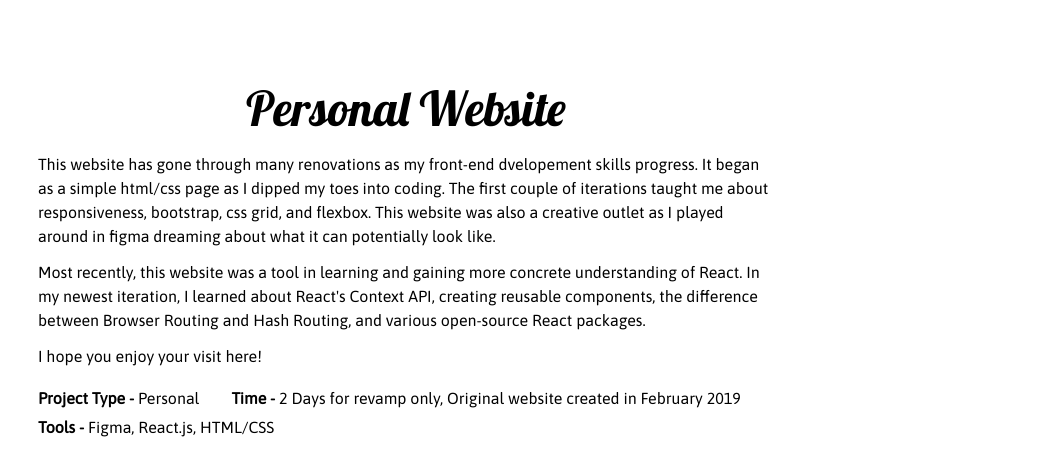
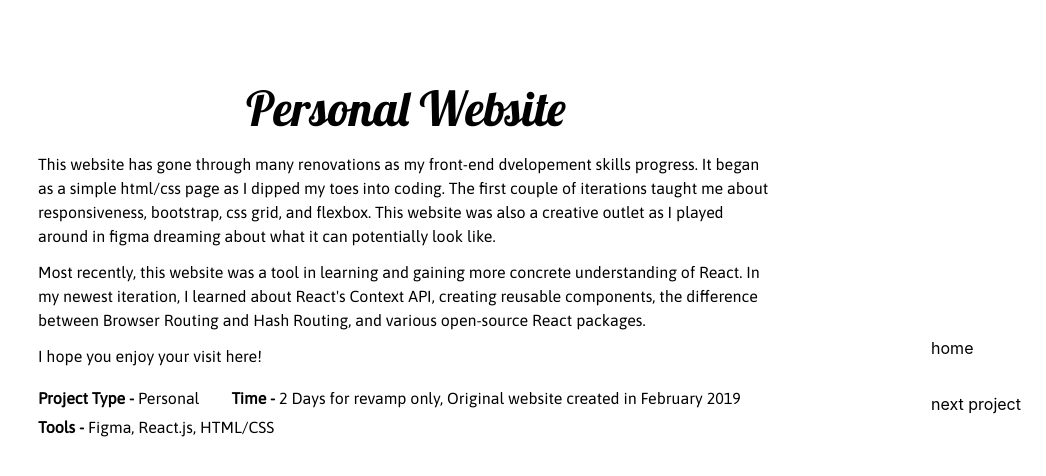
Before and after one commit to AnnelieseW/anneliesew.github.io, a React (Create React App) app: page /website-personal in a window 1280 px wide. Shown: the top 476 px of the page, without its empty margins (234-1280 px from the left). Built offline with nearby package versions, Linux system fonts and the light colour scheme; what react-sizeme would draw is missing.

Commit message:
dynamic navigation for project page (#36)

```diff
--- a/package.json
+++ b/package.json
@@ -15,6 +15,7 @@
     "react-router-dom": "^5.1.2",
     "react-router-hash-link": "^1.2.2",
     "react-scripts": "^3.3.0",
+    "react-scrollable-anchor": "^0.6.1",
     "react-sizeme": "^2.6.12",
     "react-stack-grid": "^0.7.1",
     "react-toggle": "^4.1.1",
--- a/src/App.js
+++ b/src/App.js
@@ -23,9 +23,9 @@ class App extends Component {
                     {/*<Router>*/}
                     <div>
                         <Router>
-                            <Route exact path={process.env.PUBLIC_URL + "/"} component = {Main}/>
-                             <Route  path={process.env.PUBLIC_URL + "/pomodoro-project"} component = {PomodoroProject}/>
-                             <Route  path={process.env.PUBLIC_URL + "/website-personal"} component = {WebsiteDescription}/>
+                            <Route exact path={"/"} component = {Main}/>
+                             <Route  path={"/pomodoro-project"} component = {PomodoroProject}/>
+                             <Route  path={"/website-personal"} component = {WebsiteDescription}/>
                         </Router>
                     </div>
                     {/*</Router>*/}
--- a/src/Components/Navigation/NavListComponent.js
+++ b/src/Components/Navigation/NavListComponent.js
@@ -1,4 +1,5 @@
 import React from "react";
+import {goToAnchor} from 'react-scrollable-anchor'
 
 class NavListComponent extends React.Component {
     render() {
--- a/src/Components/Navigation/Navigation.js
+++ b/src/Components/Navigation/Navigation.js
@@ -22,11 +22,11 @@ class Navigation extends React.Component {
         this.setState(prevState => {
             return { sideDrawerOpen: !prevState.sideDrawerOpen }
         })
-    }
+    };
 
     backdropClickHandler = () => {
         this.setState({ sideDrawerOpen: false })
-    }
+    };
 
     render() {
         let backdrop;
@@ -34,11 +34,11 @@ class Navigation extends React.Component {
 
         if (this.state.sideDrawerOpen) {
             backdrop = <Backdrop click={this.backdropClickHandler} />
-            sideDrawer = <SideDrawer navlist={this.props.theme == 'tech'? techNavList: planNavList} click={this.backdropClickHandler} />
+            sideDrawer = <SideDrawer navlist={this.props.list} />
         }
         return (
             <div style={{ height: '100%' }}>
-                <Toolbar navlist={this.props.theme == 'tech'? techNavList: planNavList} drawerClickHandler={this.drawerToggleClickHandler} />
+                <Toolbar navlist={this.props.list} drawerClickHandler={this.drawerToggleClickHandler} />
                 {sideDrawer}
                 {backdrop}
             </div>
--- a/src/Components/Navigation/NavigationList.js
+++ b/src/Components/Navigation/NavigationList.js
@@ -2,16 +2,16 @@ import React from "react";
 
 const landing = {
     text: "landing",
-    href:"#landing"
+    href:"/#landing"
 };
 const projectTech = {
     text: "projects",
-    href: "#project-component"
+    href: "/#project-component",
 };
 
 const aboutTech ={
     text: "about",
-    href: "#about"
+    href: "/#about"
 };
 
 export const techNavList = [
@@ -22,17 +22,17 @@ export const techNavList = [
 
 const planningHome ={
     text: "Home",
-    href: "#default-landing-block"
+    href: "/#default-landing-block"
 };
 
 const whyPlanning ={
     text: "Why",
-    href: "#why-plan"
+    href: "/#why-plan"
 };
 
 const Me ={
     text: "About",
-    href: "#about"
+    href: "/#about"
 };
 export const planNavList = [
     planningHome,
--- a/src/Components/Project Page/Individual Project Pages/ProjectHeading.js
+++ b/src/Components/Project Page/Individual Project Pages/ProjectHeading.js
@@ -1,5 +1,6 @@
 import React from "react";
 import './ProjectHeading.css'
+import Navigation from "../../Navigation/Navigation";
 
 class ProjectHeading extends React.Component {
     render() {
--- a/src/Main.js
+++ b/src/Main.js
@@ -6,6 +6,7 @@ import Navigation from "./Components/Navigation/Navigation";
 import ThemeContext from "./ThemeContext";
 import Landing from "./Tech/Landing/LandingPage";
 import MainPlanning from "./Planning/MainPlanning";
+import {planNavList, techNavList} from "./Components/Navigation/NavigationList";
 
 
 class Main extends Component {
@@ -39,7 +40,7 @@ class Main extends Component {
             return (
                 <div id="main">
                     <ThemeContext.Provider value={this.state}>
-                    <Navigation theme={this.state.theme}/>
+                    <Navigation list={this.state.theme === "tech"? techNavList: planNavList}/>
                     <div id="landing" className={this.state.theme ==='tech'? 'landing-tech sticky': ''}>
                         {landing}
                         <Toggle/>
--- a/src/Tech/TechProjectPages/Website/WebsiteDescription.js
+++ b/src/Tech/TechProjectPages/Website/WebsiteDescription.js
@@ -1,11 +1,24 @@
 import React from "react";
 import ProjectHeading from "../../../Components/Project Page/Individual Project Pages/ProjectHeading";
 import Navigation from "../../../Components/Navigation/Navigation";
+
+const back ={
+    text:'home',
+    href:"/#landing"
+};
+
+const pomodoro = {
+    text:'next project',
+    href:"/pomodoro-project"
+};
+
+
 
 class WebsiteDescription extends React.Component{
     render() {
         return(
             <div id={"personalWebsite"}>
+                <Navigation list={[back, pomodoro]}/>
             <ProjectHeading/>
             </div>
         )
```
Also changed, not shown: 1 other file (tests, documents, lock files or other folders).
